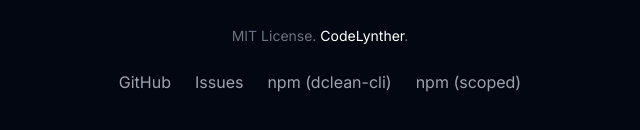
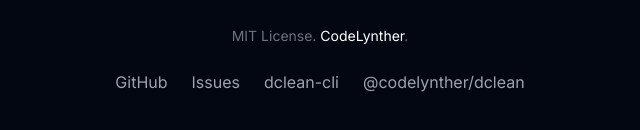
Before and after one commit to CodeLynther/dclean, a website: page docs/index.html in a window 1280 px wide. Shown: the part 3395-3525 px from the top of the page, 320-960 px from the left. Drawn offline with nearby package versions, Linux system fonts and the light colour scheme.

Commit message:
Clean up npm aliases: keep dclean-cli and core package only.

```diff
--- a/docs/index.html
+++ b/docs/index.html
@@ -367,9 +367,9 @@
                 <a href="https://github.com/CodeLynther/dclean/issues"
                     class="text-gray-400 hover:text-white transition-colors">Issues</a>
                 <a href="https://www.npmjs.com/package/dclean-cli"
-                    class="text-gray-400 hover:text-white transition-colors">npm (dclean-cli)</a>
+                    class="text-gray-400 hover:text-white transition-colors">dclean-cli</a>
                 <a href="https://www.npmjs.com/package/@codelynther/dclean"
-                    class="text-gray-400 hover:text-white transition-colors">npm (scoped)</a>
+                    class="text-gray-400 hover:text-white transition-colors">@codelynther/dclean</a>
             </div>
         </div>
     </footer>
```
Also changed, not shown: README.md, 2 other files.
